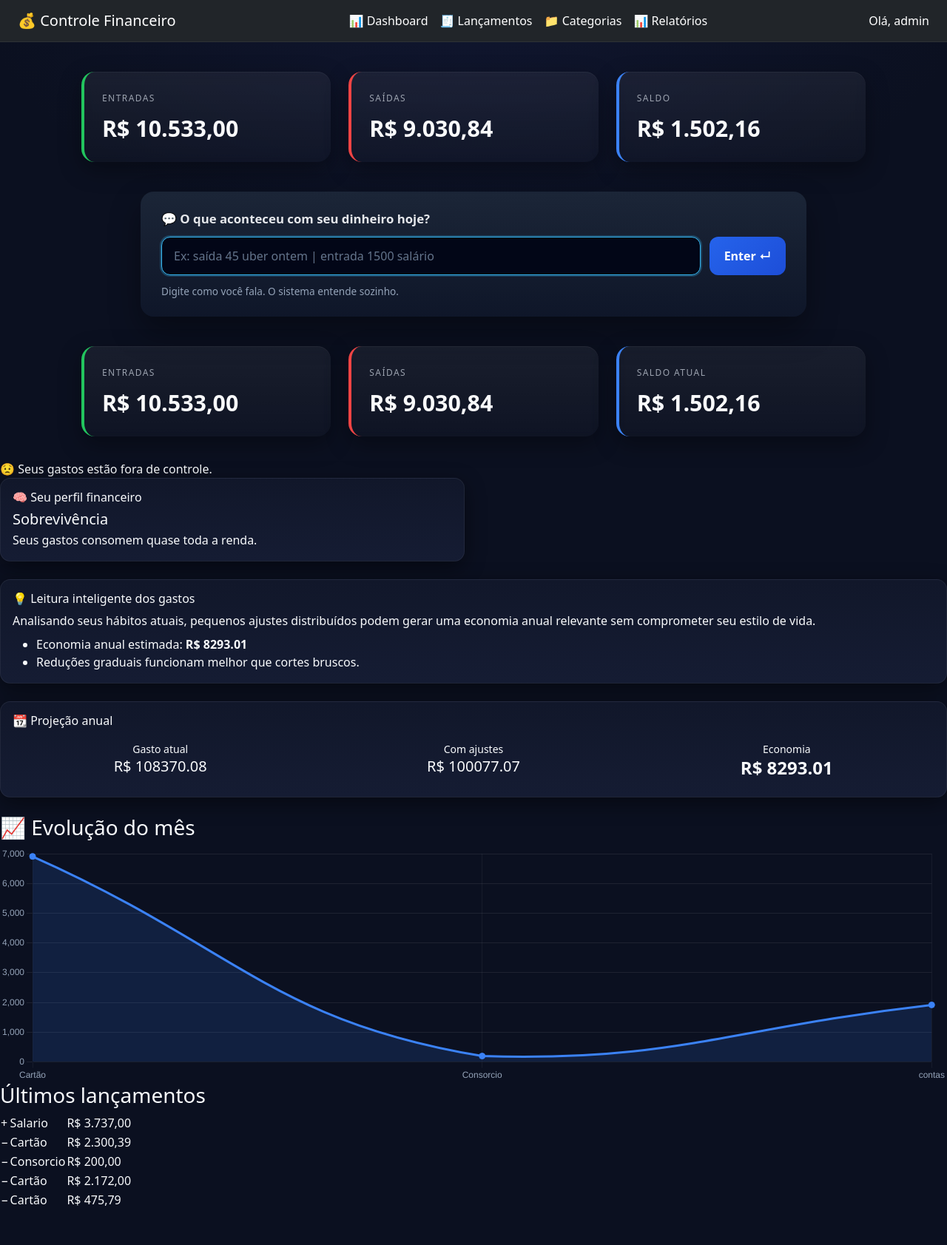
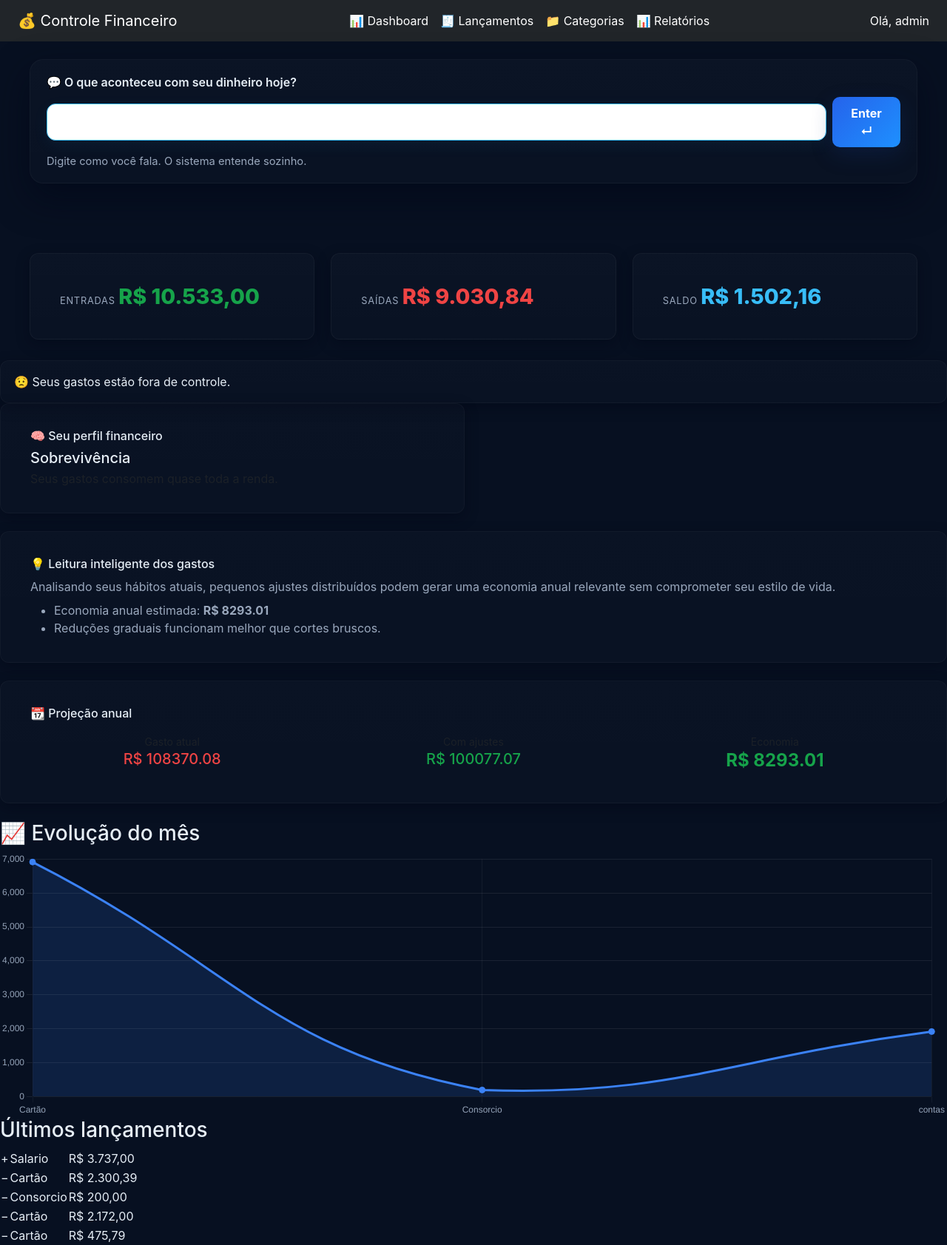
Before and after one commit to matheuspires1310-del/controle-financeiro, a Django app: page / in a window 1280 px wide. Shown: the whole page at 74% size. Before the commit the page ends 1630 px from the top, so only its background shows below. Run offline with Django 5.2, Linux system fonts and the light colour scheme; a user stored in the database is signed in; data comes from the database, SQL or seed files in the repository.

Commit message:
ajustado com o gpt

```diff
--- a/core/static/core/css/dashboard.css
+++ b/core/static/core/css/dashboard.css
@@ -1,460 +1,190 @@
-/* =========================================================
-   DASHBOARD DARK SAAS – FINAL
-   Estilo: Stripe / Notion / Linear
-   ========================================================= */
+/* ==================================================
+   DASHBOARD — DARK / SaaS / Fintech style
+   Replace whole file with this.
+   ================================================== */
 
-/* -------------------------
-   VARIÁVEIS
-------------------------- */
-:root {
-  --bg-page: #0b1020;
-  --bg-card: #11172a;
-  --bg-card-soft: #151c33;
-
-  --border-soft: rgba(255,255,255,0.06);
-
-  --text-main: #f8fafc;
-  --text-muted: #94a3b8;
-  --text-soft: #64748b;
-
-  --green: #22c55e;
+/* ---------- VARS ---------- */
+:root{
+  --bg-page: #071021;
+  --bg-panel: linear-gradient(180deg,#071021 0%,#04101a 100%);
+  --card-bg: rgba(255,255,255,0.03);
+  --card-alt: rgba(255,255,255,0.02);
+  --glass-border: rgba(255,255,255,0.04);
+  --text-main: #e6eef6;
+  --text-muted: #9aa8bd;
+  --accent: #38bdf8;
+  --green: #16a34a;
   --red: #ef4444;
-  --blue: #3b82f6;
-  --yellow: #facc15;
-
+  --blue: #2563eb;
   --radius: 14px;
-  --shadow: 0 8px 28px rgba(0,0,0,.45);
+  --shadow-lg: 0 14px 40px rgba(2,6,23,0.6);
+  --shadow-sm: 0 6px 18px rgba(2,6,23,0.45);
 }
 
-/* -------------------------
-   BASE
-------------------------- */
-body {
-  background: radial-gradient(
-    1200px 600px at top center,
-    #10162f 0%,
-    #0b1020 55%
-  );
-  color: var(--text-main);
-  font-family: system-ui, -apple-system, BlinkMacSystemFont, "Segoe UI", sans-serif;
+/* ---------- BASE ---------- */
+html,body{height:100%}
+body{
+  margin:0;
+  background: var(--bg-page);
+  color:var(--text-main);
+  font-family: Inter, "Segoe UI", Roboto, "Helvetica Neue", Arial;
+  -webkit-font-smoothing:antialiased;
+  -moz-osx-font-smoothing:grayscale;
 }
 
-.container-fluid {
-  padding: 28px;
+/* container padding */
+.container-fluid{padding:28px 40px}
+
+/* ---------- CARD BASE ---------- */
+.card{
+  background: var(--card-bg);
+  border-radius:var(--radius);
+  border: 1px solid var(--glass-border);
+  box-shadow: var(--shadow-sm);
+  overflow: hidden;
 }
 
-/* -------------------------
-   NAVBAR
-------------------------- */
-.navbar {
-  background: #0b1020;
-  border-bottom: 1px solid var(--border-soft);
+/* make card-body spacing consistent */
+.card .card-body{padding:18px 22px}
+
+/* ---------- HERO / QUICK ENTRY ---------- */
+.dashboard-hero .hero-wrapper{
+  width:100%;
+  border-radius: calc(var(--radius) + 4px);
+  box-shadow: 0 20px 48px rgba(2,6,23,0.6);
+  background: linear-gradient(180deg, rgba(255,255,255,0.02), rgba(255,255,255,0.01));
+  border: 1px solid rgba(255,255,255,0.03);
 }
 
-/* -------------------------
-   CARD BASE
-------------------------- */
-.card {
-  background: linear-gradient(
-    180deg,
-    var(--bg-card),
-    var(--bg-card-soft)
-  );
-  border-radius: var(--radius);
-  border: 1px solid var(--border-soft);
-  box-shadow: var(--shadow);
+.quick-form{width:100%}
+.hero-label{
+  display:flex;
+  align-items:center;
+  gap:8px;
+  color:var(--text-main);
+  font-weight:600;
+  margin-bottom:6px;
+}
+.hero-input{display:flex;align-items:center;gap:12px}
+.hero-field{
+  background: transparent;
+  border: 1px solid rgba(56,189,248,0.12);
+  color:var(--text-main);
+  padding:12px 16px;
+  border-radius:12px;
+  outline:none;
+  width:100%;
+  box-shadow: inset 0 1px 0 rgba(255,255,255,0.01);
+  transition: box-shadow .12s, border-color .12s;
+}
+.hero-field::placeholder{ color: rgba(255,255,255,0.30); }
+.hero-field:focus{
+  border-color: var(--accent);
+  box-shadow: 0 6px 22px rgba(56,189,248,0.06);
 }
 
-/* -------------------------
-   INPUT PRINCIPAL
-------------------------- */
-.quick-form .input-group {
-  background: #0e1430;
-  border-radius: var(--radius);
-  border: 1px solid var(--border-soft);
-  padding: 8px;
+.hero-btn{
+  background: linear-gradient(135deg,var(--blue),#1e90ff);
+  color:#fff;
+  border:none;
+  padding:10px 18px;
+  border-radius:10px;
+  font-weight:700;
+  box-shadow: 0 10px 28px rgba(18,50,120,0.28);
 }
 
-.quick-form input {
-  background: transparent;
-  border: none;
-  color: var(--text-main);
-  font-size: 1.05rem;
+/* small hint */
+.hero-hint{ color:var(--text-muted); font-size:0.92rem; margin-top:6px }
+
+/* ---------- KPI GRID ---------- */
+.dashboard-kpis{
+  display:grid;
+  grid-template-columns: repeat(3, 1fr);
+  gap:22px;
+  margin-top:18px;
+}
+.kpi-card{
+  background: linear-gradient(180deg, rgba(255,255,255,0.02), rgba(255,255,255,0.01));
+  padding:18px;
+  border-radius:12px;
+  min-height:100px;
+  box-shadow: var(--shadow-sm);
+  display:flex;
+  flex-direction:column;
+  justify-content:center;
+}
+.kpi-label{ font-size:0.8rem; color:var(--text-muted); text-transform:uppercase; letter-spacing:0.06em; margin-bottom:8px }
+.kpi-value{ font-size:1.8rem; color:var(--text-main); font-weight:800 }
+
+/* color accents */
+.kpi-green .kpi-value{ color:var(--green) }
+.kpi-red .kpi-value{ color:var(--red) }
+.kpi-blue .kpi-value{ color:var(--accent) }
+
+/* small screens */
+@media (max-width: 900px){
+  .dashboard-kpis{ grid-template-columns: 1fr; }
+  .container-fluid{ padding:18px }
+  .hero-btn{ padding:9px 14px }
 }
 
-.quick-form input::placeholder {
-  color: var(--text-soft);
+/* ---------- INSIGHT / HUMOR (make same card style) ---------- */
+.humor, .insight-card, .card.insight-card, .card.insight-card.highlight {
+  background: linear-gradient(180deg, rgba(255,255,255,0.015), rgba(255,255,255,0.01));
+  border-radius:12px;
+  border:1px solid rgba(255,255,255,0.03);
+  box-shadow: var(--shadow-sm);
+  color:var(--text-main);
+  padding:16px 18px;
 }
 
-.quick-form input:focus {
-  outline: none;
-  box-shadow: none;
+/* ensure emoji and text visible */
+.humor { display:flex; align-items:center; gap:12px; font-weight:600; color:var(--text-main) }
+
+/* variants */
+.humor.good { background: linear-gradient(180deg, rgba(16,185,129,0.06), rgba(16,185,129,0.02)); color:#dff7ec; }
+.humor.warn { background: linear-gradient(180deg, rgba(245,158,11,0.05), rgba(245,158,11,0.02)); color:#fff6e6; }
+.humor.bad  { background: linear-gradient(180deg, rgba(239,68,68,0.05), rgba(239,68,68,0.02)); color:#ffecec; }
+
+/* INSIGHT CARD HIGHLIGHT (ação prioritária) */
+.card.insight-card.highlight{
+  background: linear-gradient(180deg, rgba(12,18,30,0.6), rgba(8,12,20,0.6));
+  border:1px solid rgba(99,102,241,0.14);
+  box-shadow: 0 18px 40px rgba(2,6,23,0.65);
+  color:var(--text-main);
 }
 
-.quick-form button {
-  background: linear-gradient(135deg, #2563eb, #3b82f6);
-  border: none;
-  font-weight: 600;
-  padding: 0 22px;
-  border-radius: 10px;
+/* title / description inside highlight card */
+.card.insight-card.highlight h6{ color:var(--text-main); font-weight:700 }
+.card.insight-card.highlight p.fw-sembold,
+.card.insight-card.highlight p.fw-semibold{
+  color:#fff; font-weight:700; font-size:1.05rem; margin:6px 0;
+}
+.card.insight-card.highlight .text-muted{ color: #bcd2ff33 !important; }
+
+/* impact badge */
+.card.insight-card.highlight .impact{
+  display:inline-block;
+  margin-top:10px;
+  padding:8px 12px;
+  border-radius:999px;
+  background: rgba(99,102,241,0.12);
+  color:#c7d2ff;
+  font-weight:700;
 }
 
-/* -------------------------
-   KPI CARDS
-------------------------- */
-.kpi-card {
-  padding: 20px 22px;
-}
+/* ---------- TINY STYLES FOR LISTS / TABLE ---------- */
+.card p, .card li{ color:var(--text-muted) }
+.card h4, .card h3, .card h5 { color:var(--text-main) }
 
-.kpi-card span {
-  font-size: .75rem;
-  letter-spacing: .08em;
-  text-transform: uppercase;
-  color: var(--text-muted);
-}
+/* table adjustments */
+.table{ background:transparent; color:var(--text-main) }
+.table thead th{ color:var(--text-muted); border-bottom:1px solid rgba(255,255,255,0.03) }
 
-.kpi-card h3 {
-  margin-top: 6px;
-  font-size: 1.9rem;
-  font-weight: 800;
-}
+/* chart canvas container */
+canvas{ max-height:360px; }
 
-.kpi-entrada h3 { color: var(--green); }
-.kpi-saida h3   { color: var(--red); }
-.kpi-saldo h3   { color: var(--blue); }
-
-/* -------------------------
-   INSIGHT PRINCIPAL
-------------------------- */
-.insight {
-  padding: 18px 22px;
-  display: flex;
-  align-items: center;
-  gap: 14px;
-  font-weight: 600;
-}
-
-.insight span {
-  font-size: 1.4rem;
-}
-
-/* -------------------------
-   PERFIL FINANCEIRO
-------------------------- */
-.perfil-card h5 {
-  font-weight: 800;
-  margin-top: 6px;
-}
-
-.perfil-card p {
-  color: var(--text-muted);
-}
-
-/* -------------------------
-   LEITURA INTELIGENTE
-------------------------- */
-.leitura-card ul {
-  margin-top: 10px;
-  padding-left: 18px;
-}
-
-.leitura-card li {
-  margin-bottom: 8px;
-  color: var(--text-muted);
-}
-
-/* -------------------------
-   PROJEÇÃO ANUAL
-------------------------- */
-.projecao-grid {
-  display: grid;
-  grid-template-columns: repeat(3, 1fr);
-  gap: 18px;
-  text-align: center;
-}
-
-.projecao-grid small {
-  color: var(--text-muted);
-}
-
-.projecao-grid strong {
-  display: block;
-  margin-top: 6px;
-  font-size: 1.4rem;
-  font-weight: 800;
-}
-
-/* -------------------------
-   GRÁFICO
-------------------------- */
-canvas {
-  max-height: 320px;
-}
-
-/* -------------------------
-   TABELA
-------------------------- */
-.table {
-  color: var(--text-main);
-}
-
-.table td {
-  border-color: var(--border-soft);
-}
-
-.table-hover tbody tr:hover {
-  background: rgba(255,255,255,0.03);
-}
-
-/* -------------------------
-   RESPONSIVO
-------------------------- */
-@media (max-width: 768px) {
-  .kpi-card h3 {
-    font-size: 1.5rem;
-  }
-
-  .projecao-grid {
-    grid-template-columns: 1fr;
-  }
-}
-
-
-/* =====================
-   KPI CARDS — FIX FINAL
-===================== */
-
-.dashboard-kpis {
-  max-width: 1100px;
-  margin: 40px auto 32px auto;
-  padding: 0 20px;
-
-  display: grid;
-  grid-template-columns: repeat(3, 1fr);
-  gap: 24px;
-}
-
-/* Card base */
-.kpi-card {
-  position: relative;
-  background: linear-gradient(
-    180deg,
-    rgba(255,255,255,0.06),
-    rgba(255,255,255,0.02)
-  );
-  border-radius: 18px;
-  padding: 22px 24px;
-
-  box-shadow:
-    0 10px 30px rgba(0,0,0,0.35),
-    inset 0 1px 0 rgba(255,255,255,0.05);
-
-  backdrop-filter: blur(6px);
-}
-
-/* Label */
-.kpi-card span {
-  font-size: 0.75rem;
-  letter-spacing: 0.12em;
-  text-transform: uppercase;
-  color: #9ca3af;
-}
-
-/* Valor */
-.kpi-card strong {
-  display: block;
-  margin-top: 8px;
-  font-size: 1.9rem;
-  font-weight: 800;
-  color: #f9fafb;
-}
-
-/* Destaques laterais */
-.kpi-green { border-left: 4px solid #22c55e; }
-.kpi-red   { border-left: 4px solid #ef4444; }
-.kpi-blue  { border-left: 4px solid #3b82f6; }
-
-/* Responsivo */
-@media (max-width: 900px) {
-  .dashboard-kpis {
-    grid-template-columns: 1fr;
-  }
-}
-
-/* =========================
-   HERO · LANÇAMENTO
-========================= */
-
-.dashboard-hero {
-  max-width: 900px;
-  margin: 40px auto 32px auto;
-  padding: 24px 28px;
-
-  background: linear-gradient(
-    180deg,
-    rgba(30, 41, 59, 0.85),
-    rgba(15, 23, 42, 0.9)
-  );
-
-  border-radius: 18px;
-  box-shadow: 0 20px 40px rgba(0,0,0,.35);
-}
-
-.quick-form {
-  display: flex;
-  flex-direction: column;
-  gap: 12px;
-}
-
-/* Pergunta */
-.hero-label {
-  font-size: 1.05rem;
-  font-weight: 600;
-  color: #e5e7eb;
-}
-
-/* Input + botão */
-.hero-input {
-  display: flex;
-  align-items: center;
-  gap: 12px;
-}
-
-.hero-input input {
-  flex: 1;
-  height: 52px;
-
-  background: #020617;
-  border: 1px solid #1e293b;
-  border-radius: 12px;
-
-  padding: 0 16px;
-  font-size: 1rem;
-  color: #f8fafc;
-}
-
-.hero-input input::placeholder {
-  color: #64748b;
-}
-
-.hero-input input:focus {
-  outline: none;
-  border-color: #38bdf8;
-  box-shadow: 0 0 0 2px rgba(56,189,248,.25);
-}
-
-/* Botão */
-.hero-input button {
-  height: 52px;
-  padding: 0 20px;
-
-  background: linear-gradient(135deg, #2563eb, #1d4ed8);
-  border: none;
-  border-radius: 12px;
-
-  font-weight: 600;
-  color: #fff;
-  cursor: pointer;
-  white-space: nowrap;
-}
-
-.hero-input button:hover {
-  filter: brightness(1.08);
-}
-
-/* Texto de ajuda */
-.hero-hint {
-  font-size: .85rem;
-  color: #94a3b8;
-}
-
-/* =====================
-   HUMOR FINANCEIRO
-===================== */
-.humor-financeiro {
-  background: linear-gradient(135deg, var(--bg-card), var(--bg-card-soft));
-  border-radius: var(--radius);
-  padding: 18px 22px;
-  box-shadow: var(--shadow-soft);
-  color: var(--text-main);
-  font-weight: 500;
-  display: flex;
-  align-items: center;
-  gap: 10px;
-}
-
-.humor-financeiro span {
-  font-size: 1.2rem;
-}
-
-/* =====================
-   TEXTO VISÍVEL
-===================== */
-.card,
-.card p,
-.card li,
-.card small,
-.card span,
-.card h1,
-.card h2,
-.card h3,
-.card h4,
-.card h5,
-.card h6 {
-  color: var(--text-main) !important;
-}
-
-.insight-card,
-.insight-card p,
-.insight-card li {
-  color: var(--text-main);
-}
-
-.projecao-card span {
-  color: var(--text-soft);
-}
-
-.projecao-card strong {
-  font-weight: 700;
-}
-
-/* =====================
-   AÇÃO PRIORITÁRIA
-===================== */
-
-.insight-card.highlight,
-.card.insight-card.highlight {
-  background: linear-gradient(135deg, #0f172a, #020617);
-  border: 1px solid rgba(99, 102, 241, 0.35);
-  box-shadow: 0 10px 30px rgba(0, 0, 0, 0.45);
-}
-
-/* título */
-.insight-card.highlight h6 {
-  color: #e5e7eb;
-  font-weight: 700;
-}
-
-/* título da ação */
-.insight-card.highlight p.fw-semibold,
-.insight-card.highlight p.fw-sembold {
-  color: #ffffff;
-  font-size: 1.05rem;
-}
-
-/* descrição */
-.insight-card.highlight .text-muted {
-  color: #cbd5f5 !important;
-}
-
-/* impacto */
-.insight-card.highlight .impact {
-  display: inline-block;
-  margin-top: 10px;
-  padding: 6px 12px;
-  border-radius: 999px;
-  background: rgba(99, 102, 241, 0.15);
-  color: #a5b4fc;
-  font-weight: 700;
-  font-size: 0.9rem;
-}
+/* small helpers */
+.text-success{ color:var(--green) !important }
+.text-danger{ color:var(--red) !important }
+.text-info{ color:var(--accent) !important }
--- a/core/templates/dashboard.html
+++ b/core/templates/dashboard.html
@@ -8,74 +8,58 @@
 
 <div class="dashboard-shell">
 
-<!-- =====================
-     KPI CARDS
-===================== -->
-<section class="dashboard-kpis">
-
-  <div class="kpi-card kpi-green">
-    <span>Entradas</span>
-    <strong>{{ entradas|moeda_br }}</strong>
+  <!-- ===== HERO (quick entry) ===== -->
+<section class="dashboard-hero container-fluid py-4">
+  <div class="hero-wrapper card">
+    <div class="card-body">
+      <form method="post" class="quick-form d-flex align-items-start gap-3">
+        {% csrf_token %}
+        <div class="hero-meta w-100">
+          <label class="hero-label mb-2">💬 O que aconteceu com seu dinheiro hoje?</label>
+          <div class="hero-input d-flex gap-2">
+            <input
+              type="text"
+              name="quick_entry"
+              class="form-control hero-field"
+              placeholder="Ex: saída 45 uber ontem | entrada 1500 salário"
+              autocomplete="off"
+              autofocus
+            >
+            <button class="btn btn-primary hero-btn" type="submit">Enter ↵</button>
+          </div>
+          <small class="hero-hint d-block mt-2">Digite como você fala. O sistema entende sozinho.</small>
+        </div>
+      </form>
+    </div>
   </div>
-
-  <div class="kpi-card kpi-red">
-    <span>Saídas</span>
-    <strong>{{ saidas|moeda_br }}</strong>
-  </div>
-
-  <div class="kpi-card kpi-blue">
-    <span>Saldo</span>
-    <strong>{{ saldo|moeda_br }}</strong>
-  </div>
-
 </section>
 
-  <!-- =====================
-       HERO · LANÇAMENTO
-  ====================== -->
-  <section class="dashboard-hero">
-    <form method="post" class="quick-form">
-      {% csrf_token %}
-
-      <label class="hero-label">
-        💬 O que aconteceu com seu dinheiro hoje?
-      </label>
-
-      <div class="hero-input">
-        <input
-          type="text"
-          name="quick_entry"
-          placeholder="Ex: saída 45 uber ontem | entrada 1500 salário"
-          autofocus
-        >
-        <button type="submit">Enter ↵</button>
+<!-- ===== KPI CARDS ===== -->
+<section class="container-fluid mt-4">
+  <div class="dashboard-kpis">
+    <div class="kpi-card kpi-green card">
+      <div class="card-body">
+        <span class="kpi-label">Entradas</span>
+        <strong class="kpi-value">{{ entradas|moeda_br }}</strong>
       </div>
-
-      <small class="hero-hint">
-        Digite como você fala. O sistema entende sozinho.
-      </small>
-    </form>
-  </section>
-
-  <!-- =====================
-       KPI · RESUMO
-  ====================== -->
-  <section class="dashboard-kpis">
-    <div class="kpi-card kpi-green">
-      <span>Entradas</span>
-      <strong>{{ entradas|moeda_br }}</strong>
     </div>
 
-    <div class="kpi-card kpi-red">
-      <span>Saídas</span>
-      <strong>{{ saidas|moeda_br }}</strong>
+    <div class="kpi-card kpi-red card">
+      <div class="card-body">
+        <span class="kpi-label">Saídas</span>
+        <strong class="kpi-value">{{ saidas|moeda_br }}</strong>
+      </div>
     </div>
 
-    <div class="kpi-card kpi-blue">
-      <span>Saldo atual</span>
-      <strong>{{ saldo|moeda_br }}</strong>
+    <div class="kpi-card kpi-blue card">
+      <div class="card-body">
+        <span class="kpi-label">Saldo</span>
+        <strong class="kpi-value">{{ saldo|moeda_br }}</strong>
+      </div>
     </div>
-  </section>
+  </div>
+</section>
+
 
   <!-- =====================
        INSIGHT PRINCIPAL
```
